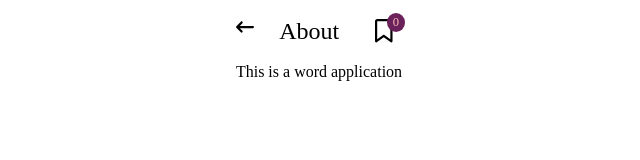
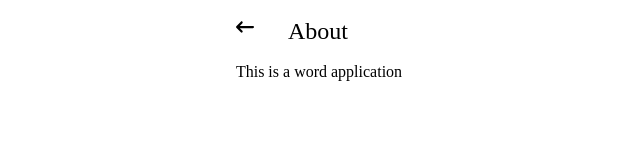
Before and after one commit to geraldombuthia/wordplusplus-v2.0, a React (Create React App) app: page /About in a window 1280 px wide. Shown: the top 160 px of the page, without its empty margins (321-961 px from the left). Built offline with nearby package versions, Linux system fonts and the light colour scheme; no server answers.

Commit message:
Removed bookmark button from About Page

```diff
--- a/src/Components/Navbar.js
+++ b/src/Components/Navbar.js
@@ -14,7 +14,7 @@ const Navbar = ({ text }) => {
       </div>
       <h1>{text}</h1>
       <div className="nav-icons">
-        {text === "Bookmark" ? " ": <Link to="/Bookmark" className="link">
+        {text === "Bookmark" || text === "About" ? " ": <Link to="/Bookmark" className="link">
           <FontAwesomeIcon icon={faBookmark} className="bookmark-icon"/>
           <span className="count">
           {BookMarkCount()}
```
